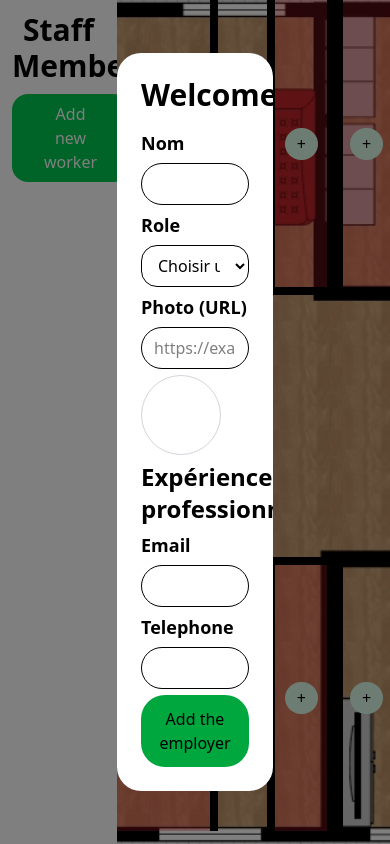
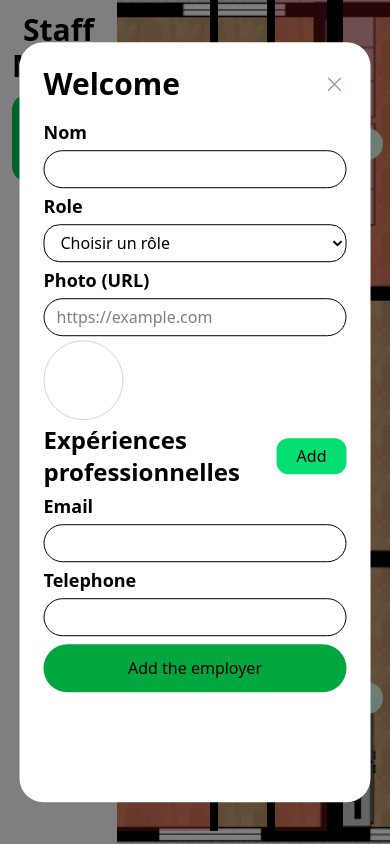
Before and after one commit to reda-guemry/Virtual-Workspace, a website: page index.html in a window 390 px wide. Both pictures are taken after a click on the button "Add new worker". Drawn offline with nearby package versions, Linux system fonts and the light colour scheme; files that its build step writes are made by us from their sources.

Commit message:
modifier sur responsive*

```diff
--- a/index.html
+++ b/index.html
@@ -46,7 +46,7 @@
     </section>
 
     <section id="sectionForm" class="hidden absolute top-0 left-0  w-screen h-screen bg-black/50">
-      <div class=" bg-white  p-6 rounded-3xl  w-[40%] absolute top-1/2 left-1/2 -translate-x-1/2 -translate-y-1/2 max-h-[90vh] overflow-y-scroll">
+      <div class=" bg-white  p-6 rounded-3xl w-[90vw]  md:w-[60vw] lg:w-[40vw] absolute top-1/2 left-1/2 -translate-x-1/2 -translate-y-1/2 h-[90vh] overflow-y-auto">
         <div class="flex justify-between items-center mb-4">
           <h1 class="font-bold text-3xl">Welcome</h1>
           <button id="iconClosse" class="cursor-pointer text-gray-400 hover:text-gray-600">
@@ -55,18 +55,18 @@
             </svg>
           </button>
         </div>
-        <form action="" class="flex flex-col font-sans gap-1.5 ">
+        <form action="" class="flex flex-col font-sans gap-1 ">
           <label class="font-bold text-lg" for="NameEmployer">Nom</label>
-          <input class="font- border outline-none px-3 py-2 rounded-3xl focus:border-green-400 " id="NameEmployer" type="text" >
+          <input class=" border outline-none px-3 py-1.5 rounded-3xl focus:border-green-400 " id="NameEmployer" type="text" >
 
           <label class="font-bold text-lg" for="Role">Role</label>
-          <select class="border outline-none focus:border-green-400 px-3 py-2 rounded-2xl  " id="Role" >
+          <select class="border outline-none focus:border-green-400 px-3 py-1.5 rounded-2xl  " id="Role" >
              <option value="" disabled selected hidden>Choisir un rôle</option>
 
           </select>
 
           <label class="font-bold text-lg" for="Photo">Photo (URL)</label>
-          <input class="font- border outline-none px-3 py-2 rounded-3xl focus:border-green-400 " id="Photo" type="url" placeholder="https://example.com">
+          <input class=" border outline-none px-3 py-1.5 rounded-3xl focus:border-green-400 " id="Photo" type="url" placeholder="https://example.com">
 
           <!-- la part de afficher l'immage on input de url -->
           <div id="displayImag" class="size-20 rounded-full border border-gray-300 overflow-hidden ">
@@ -75,7 +75,7 @@
 
           <div class="afterme flex justify-between items-center ">
             <h3 class="font-bold text-2xl">Expériences professionnelles</h3>
-            <button type="button" id="addexperience" class="px-5 py-2.5 rounded-xl bg-green-400 ">Add</button>
+            <button type="button" id="addexperience" class="px-5 py-1.5 rounded-xl bg-green-400 ">Add</button>
           </div>
 
           <!-- place je ajjouter la form de experience de js -->
@@ -83,12 +83,12 @@
 
 
           <label class="font-bold text-lg" for="Email">Email</label>
-          <input class="font- border outline-none px-3 py-2 rounded-3xl focus:border-green-400 " id="Email" type="text">
+          <input class=" border outline-none px-3 py-1.5 rounded-3xl focus:border-green-400 " id="Email" type="text">
 
           <label class="font-bold text-lg" for="Telephone">Telephone</label>
-          <input class="font- border outline-none px-3 py-2 rounded-3xl focus:border-green-400 " id="Telephone" type="text">
+          <input class=" border outline-none px-3 py-1.5 rounded-3xl focus:border-green-400 " id="Telephone" type="text">
 
-          <button id="addemployer" type="submit" class="bg-green-600 py-3 rounded-3xl  ">Add the employer</button>
+          <button id="addemployer" type="submit" class="bg-green-600 py-3 rounded-3xl my-1  ">Add the employer</button>
 
         </form>
       </div>
```
